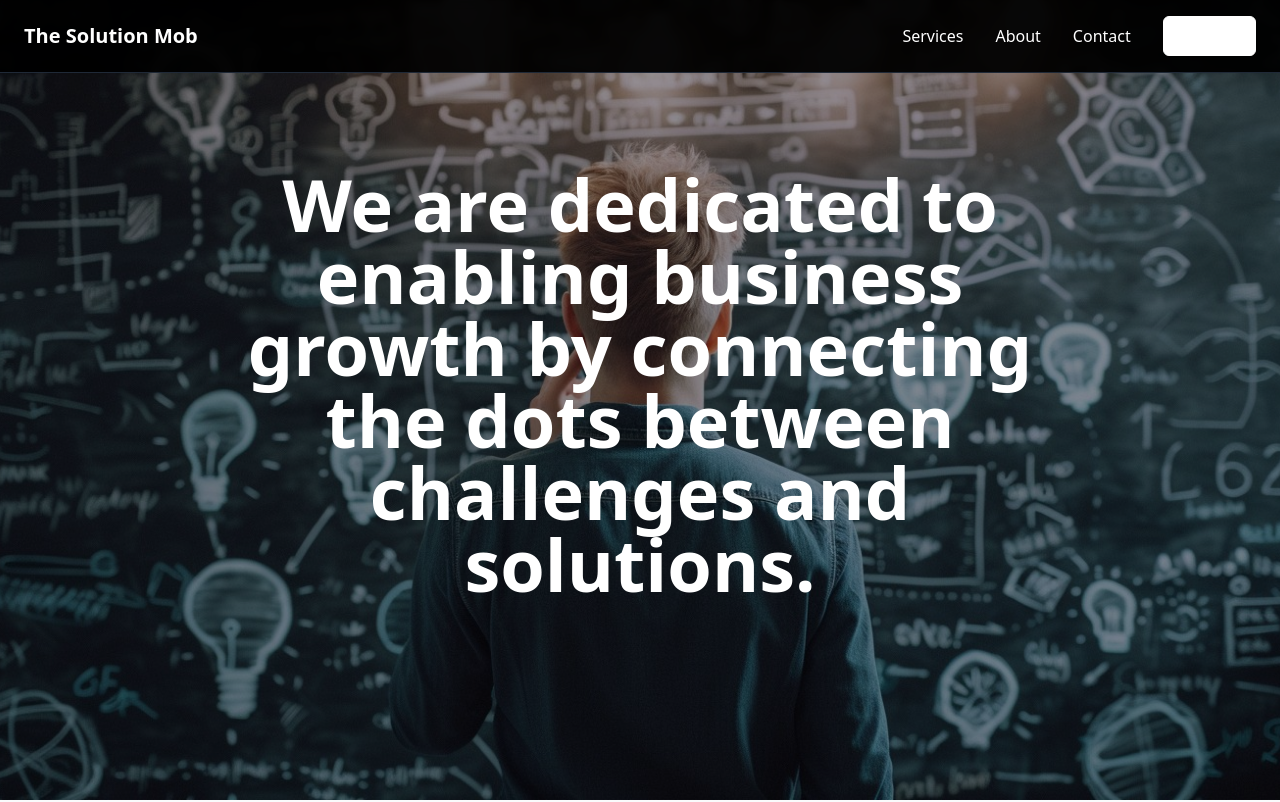
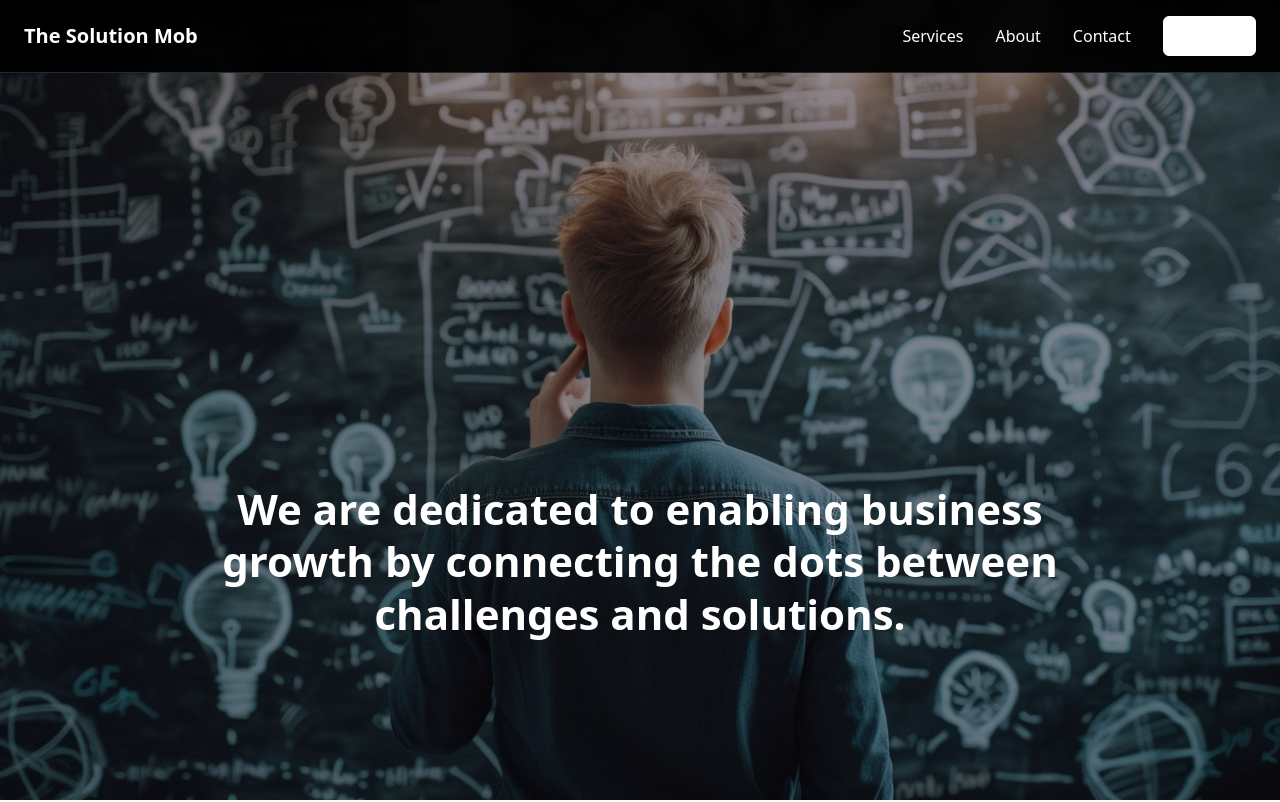
Before and after one commit to DomTSM718/simple-page-sender, a React (Vite) app: page / in a window 1280 px wide. Shown: the top 802 px of the page. Built offline with nearby package versions, Linux system fonts and the light colour scheme.

Commit message:
Refactor: Adjust hero section text
Reduce text size and align text to the lower third of the hero image.

```diff
--- a/src/components/Hero.tsx
+++ b/src/components/Hero.tsx
@@ -3,7 +3,7 @@ import React from 'react';
 
 const Hero = () => {
   return (
-    <section className="relative min-h-screen flex items-center justify-center">
+    <section className="relative min-h-screen flex items-end justify-center pb-32">
       {/* Background Image */}
       <div
         className="absolute inset-0 bg-cover bg-center bg-no-repeat"
@@ -17,7 +17,7 @@ const Hero = () => {
 
       <div className="relative z-10 container mx-auto px-6 text-center">
         <div className="max-w-4xl mx-auto">
-          <h1 className="text-5xl md:text-7xl font-bold text-white mb-8 leading-tight">
+          <h1 className="text-[42px] font-bold text-white mb-8 leading-tight">
             We are dedicated to enabling business growth by connecting the dots between challenges and solutions.
           </h1>
         </div>
```
